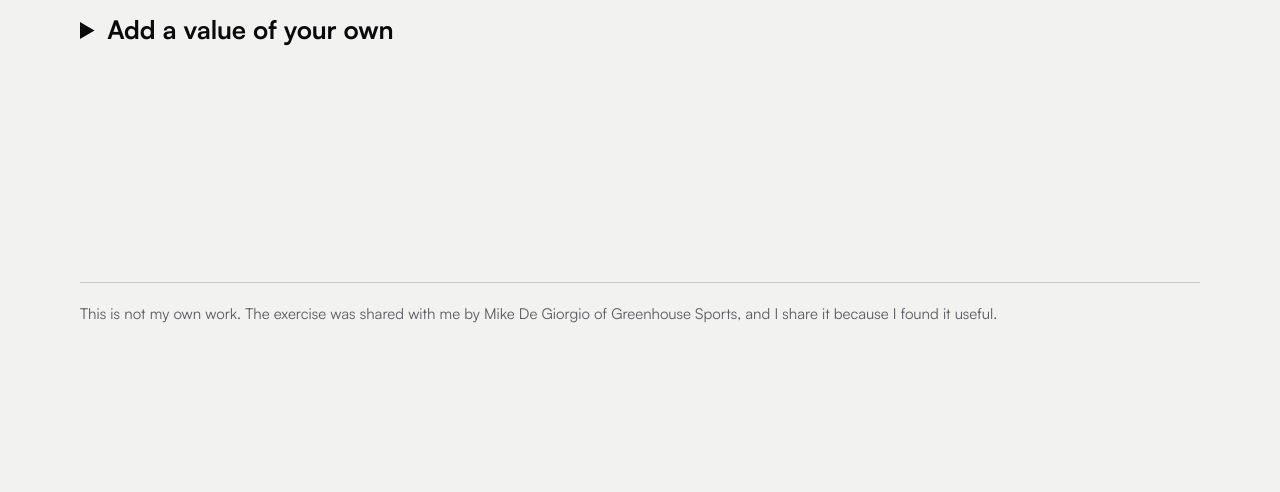
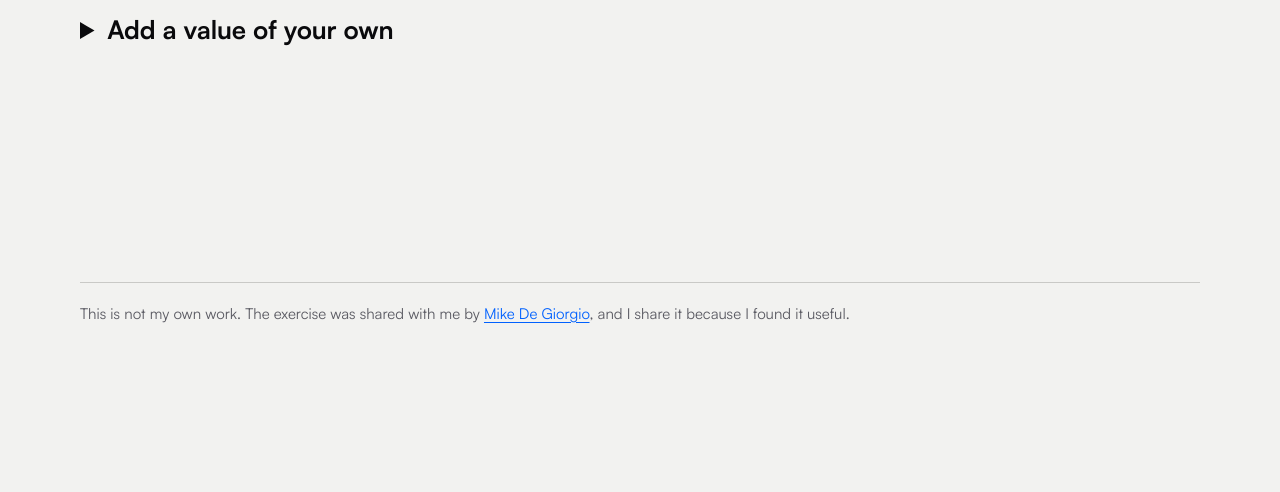
Before and after one commit to hughduffie/Duffie, an Astro site in the folder apps/site/: page /values-exercise in a window 1280 px wide. Shown: the part 2516-3008 px from the top of the page. Built offline with nearby package versions, Linux system fonts and the light colour scheme; Astro itself is replaced by a stand-in of ours.

Commit message:
Link the values exercise credit to Mike De Giorgio's LinkedIn
Drops the organisation name from the credit line and the share text.

Co-Authored-By: Claude Fable 5.2 <noreply@anthropic.com>
Claude-Session: https://claude.ai/code/session_01QnTrmx7yE5t7TFkeD2fA31

```diff
--- a/apps/site/public/values/app.js
+++ b/apps/site/public/values/app.js
@@ -225,7 +225,7 @@
   }
   function postText() {
     return ['I did a values exercise this week. Ten values, cut down to one.', '', 'My top five:'].concat(S.ranked.map(function (v, i) { return (i + 1) + '. ' + v; }))
-      .concat(['', 'The one I kept when everything else went: ' + S.ranked[0] + '.', '', 'It is a free exercise from Hugh Duffie, who had it from Mike De Giorgio of Greenhouse Sports. Takes about 20 minutes: ' + CONFIG.site]).join('\n');
+      .concat(['', 'The one I kept when everything else went: ' + S.ranked[0] + '.', '', 'It is a free exercise from Hugh Duffie, who had it from Mike De Giorgio. Takes about 20 minutes: ' + CONFIG.site]).join('\n');
   }
 
   function guidesHtml() {
--- a/apps/site/src/pages/values-exercise.astro
+++ b/apps/site/src/pages/values-exercise.astro
@@ -47,8 +47,7 @@ import funnel from '@/assets/illustrations/funnel.svg?raw';
     </noscript>
 
     <p class="values-credit">
-      This is not my own work. The exercise was shared with me by <span id="credit-name">Mike De Giorgio</span> of Greenhouse
-      Sports, and I share it because I found it useful.
+      This is not my own work. The exercise was shared with me by <a id="credit-name" href="https://www.linkedin.com/in/mikedegiorgio" target="_blank" rel="noopener">Mike De Giorgio</a>, and I share it because I found it useful.
     </p>
   </div>
 
--- a/apps/site/src/styles/values.css
+++ b/apps/site/src/styles/values.css
@@ -839,6 +839,14 @@
   font: 400 15px/22px var(--sans);
 }
 
+.values-credit a {
+  color: var(--blue-500);
+  text-underline-offset: 3px;
+}
+.values-credit a:hover {
+  color: var(--blue-800);
+}
+
 @media print {
   body {
     background: #fff;
```
